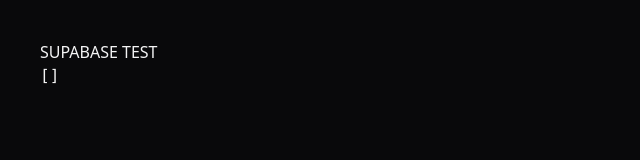
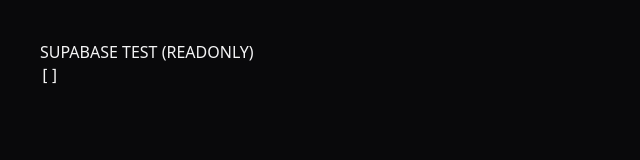
Before and after one commit to Pro-ma-r/TV-pretplate, a Next.js app: page /sb-test in a window 1280 px wide. Shown: the top 160 px of the page, without its empty margins (0-640 px from the left). Built offline with nearby package versions, Linux system fonts and the light colour scheme; no server answers; the database is empty.

Commit message:
Update page.tsx

```diff
--- a/src/app/sb-test/page.tsx
+++ b/src/app/sb-test/page.tsx
@@ -1,7 +1,7 @@
-import { supabaseServer } from "@/src/lib/supabaseServer";
+import { supabaseReadonly } from "@/src/lib/supabaseReadonly";
 
 export default async function SupabaseTestPage() {
-  const supabase = await supabaseServer();
+  const supabase = supabaseReadonly();
 
   const { data, error } = await supabase
     .from("brands")
@@ -10,7 +10,7 @@ export default async function SupabaseTestPage() {
 
   return (
     <div style={{ padding: 40 }}>
-      <h1>SUPABASE TEST</h1>
+      <h1>SUPABASE TEST (READONLY)</h1>
 
       {error ? (
         <pre style={{ color: "red" }}>
```
